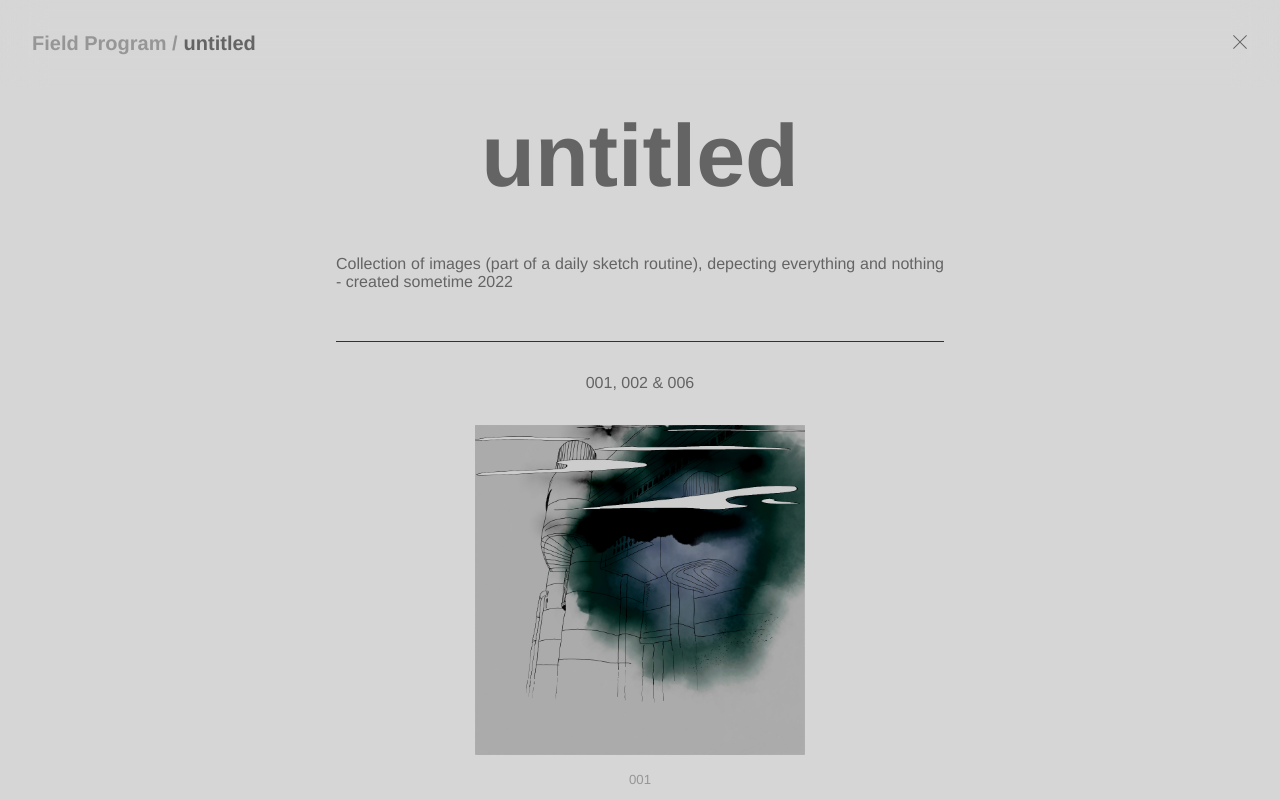
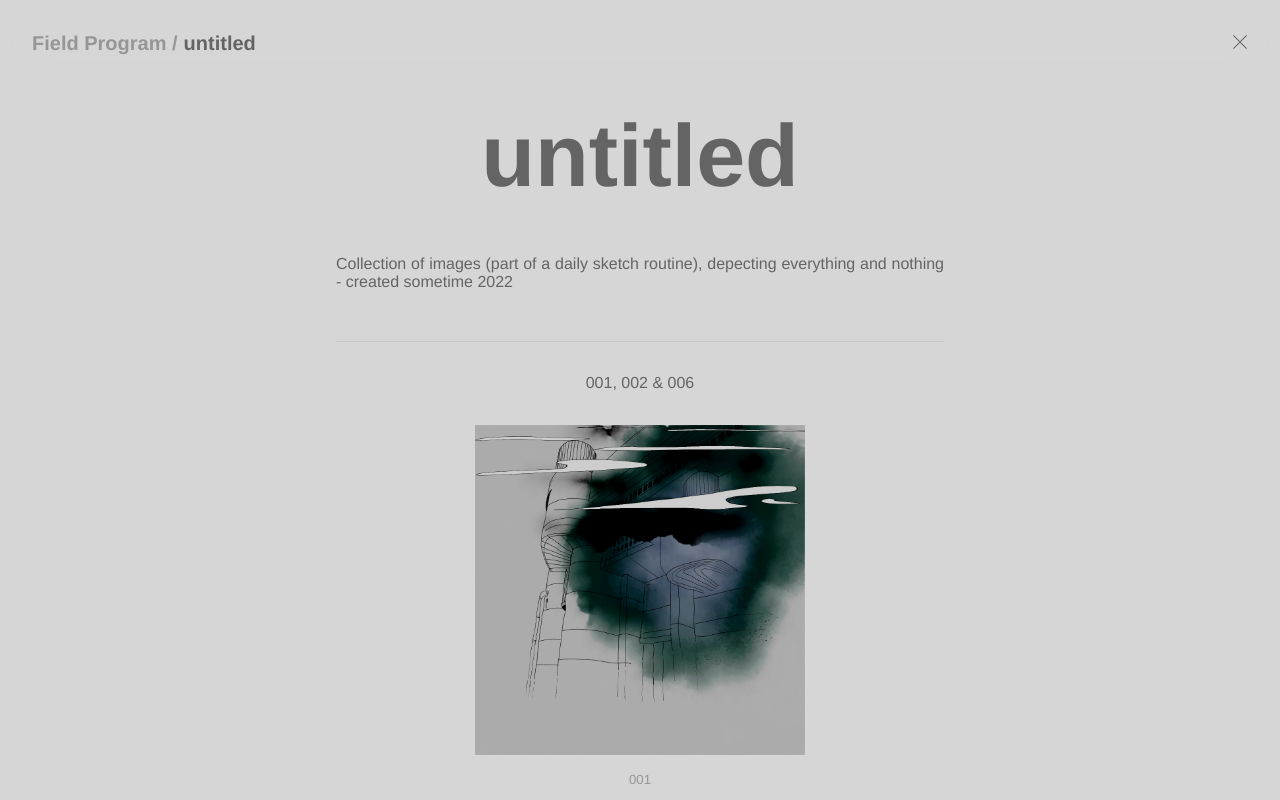
Before and after one commit to Benedikt-Keller/enterthefield-next, a Next.js app: page /blog/untitled in a window 1280 px wide. Shown: the top 800 px of the page. Built offline with nearby package versions, Linux system fonts and the light colour scheme.

Commit message:
fixed scaling issue full size img

```diff
--- a/app/blog/blog.css
+++ b/app/blog/blog.css
@@ -67,7 +67,7 @@
 }
 
 .imgcontainerfull {
-    height: 90%;
+    height: 70%;
     width: 100%;
     display: flex;
     flex-direction: column;
@@ -82,7 +82,7 @@
 }
 
 .fullimg {
-    height: 100%;
+    height: 70%;
     width: 100%;
     object-fit: contain;
     border: 1px solid;
@@ -112,7 +112,7 @@
     justify-content: center;
     align-items: center;
     gap: 2rem;
-    height: fit-content;
+    height: 90%;
     padding: 2rem;
 
 }
--- a/app/globals.css
+++ b/app/globals.css
@@ -1,7 +1,7 @@
 :root {
   --foreground-rgb: 100, 100, 100;
   --middleground-rgb: 150, 150, 150;
-  --middleground-light-rgb: 50, 50, 50;
+  --middleground-light-rgb: 200, 200, 200;
   --background-start-rgb: 214, 214, 214;
   --background-end-rgb: 214, 214, 214;
 }
@@ -15,6 +15,8 @@
     --foreground-rgb: 255, 255, 255;
     --background-start-rgb: 10, 10, 10;
     --background-end-rgb: 10, 10, 10;
+    --middleground-rgb: 150, 150, 150;
+    --middleground-light-rgb: 50, 50, 50;
   }
 }
 
```
Also changed, not shown: app/blog/enter/page.tsx (added, +8 -0 lines).
